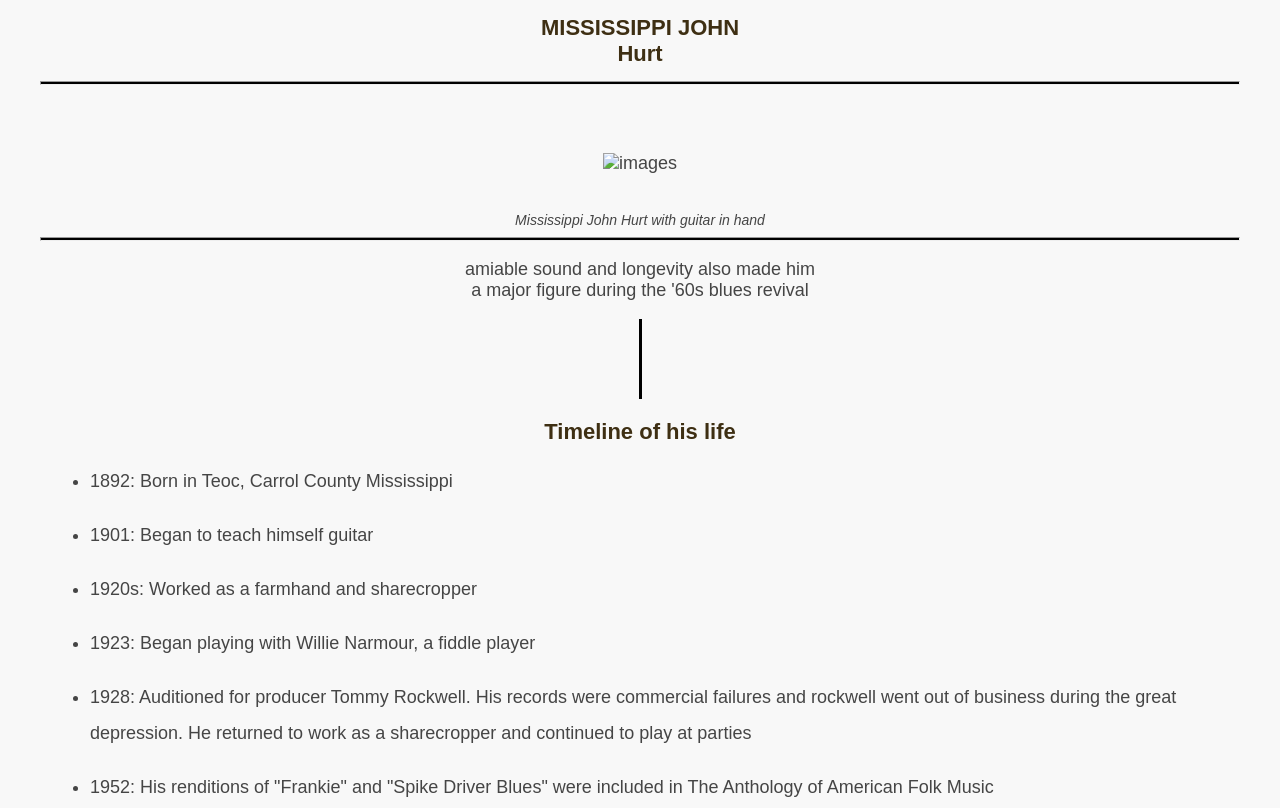
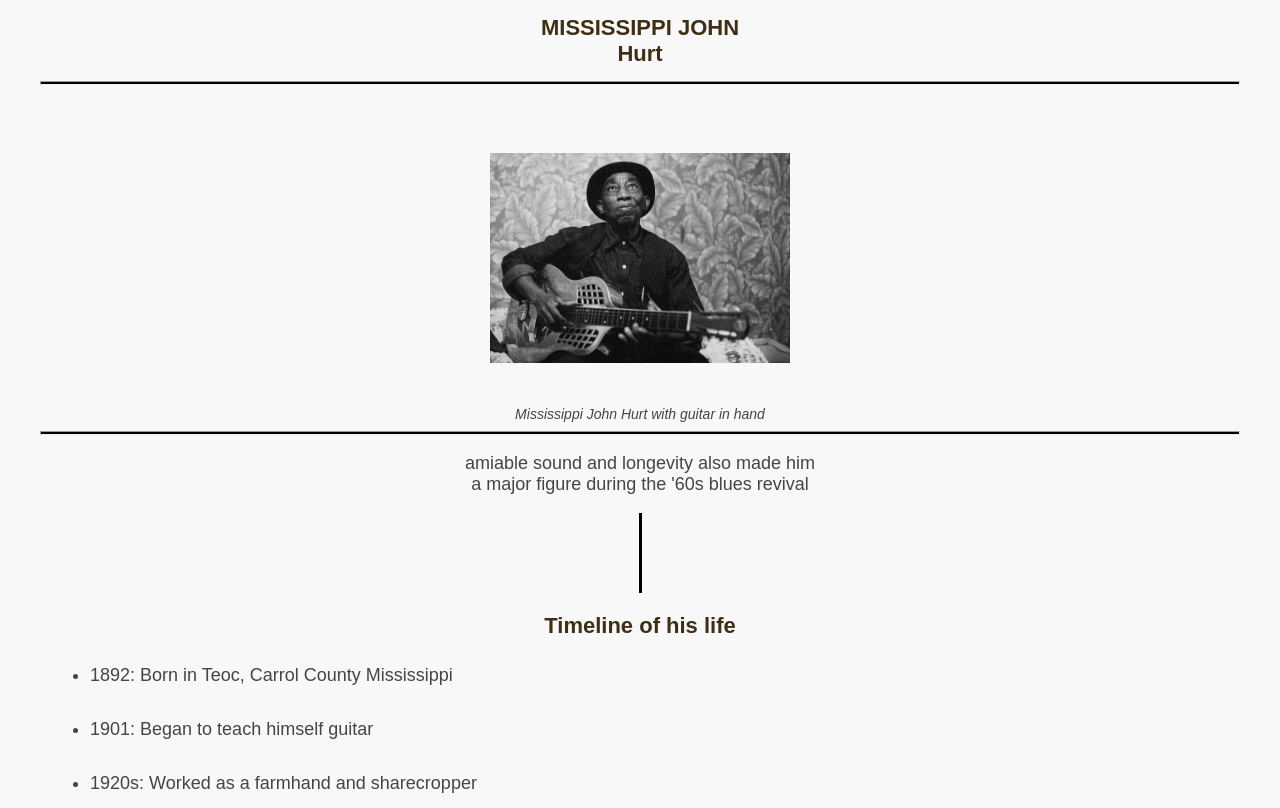
Before and after one commit to CodeMayor/Codemayor, a plain HTML site: page index.html in a window 1280 px wide. Shown: the top 808 px of the page. Drawn offline with Linux system fonts and the light colour scheme.

Commit message:
Update index.html

```diff
--- a/index.html
+++ b/index.html
@@ -13,7 +13,7 @@
 <body>
 <h1> MISSISSIPPI JOHN <br> Hurt </h1>
 <hr class="hr">
-<p align ="center"><img src ="/storage/emulated/0/MSJohn11.jpg" height ="215px" width ="315px"alt=" images"/></p>
+<p align ="center"><img src ="\MSJohn11.jpg" height ="215px" width ="315px"alt=" images"/></p>
 <figcaption> Mississippi John Hurt with guitar in hand</figcaption>
 <hr class="hr">
 <p class=" p" Early country blues legend whose warm,<br> amiable sound and longevity also made him<br> a major figure during the '60s blues revival</p>
```
